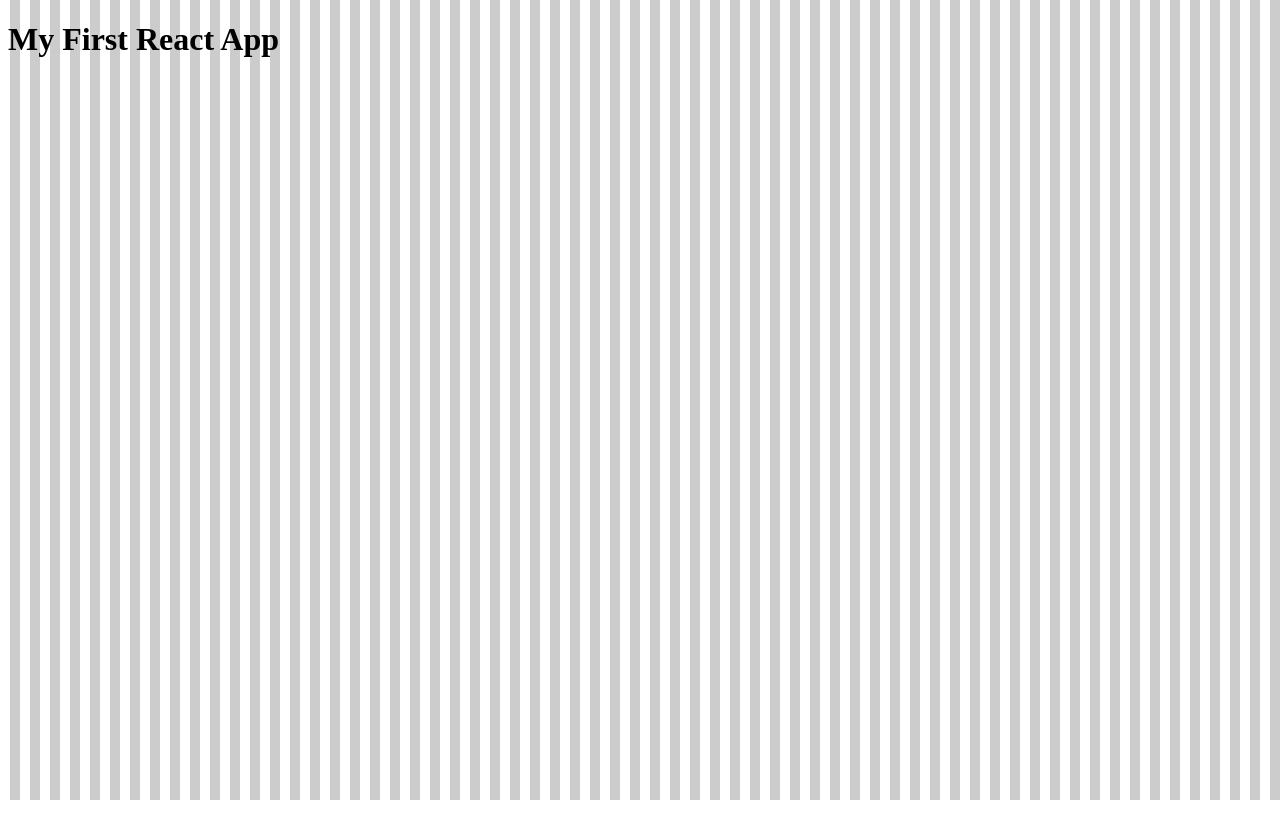
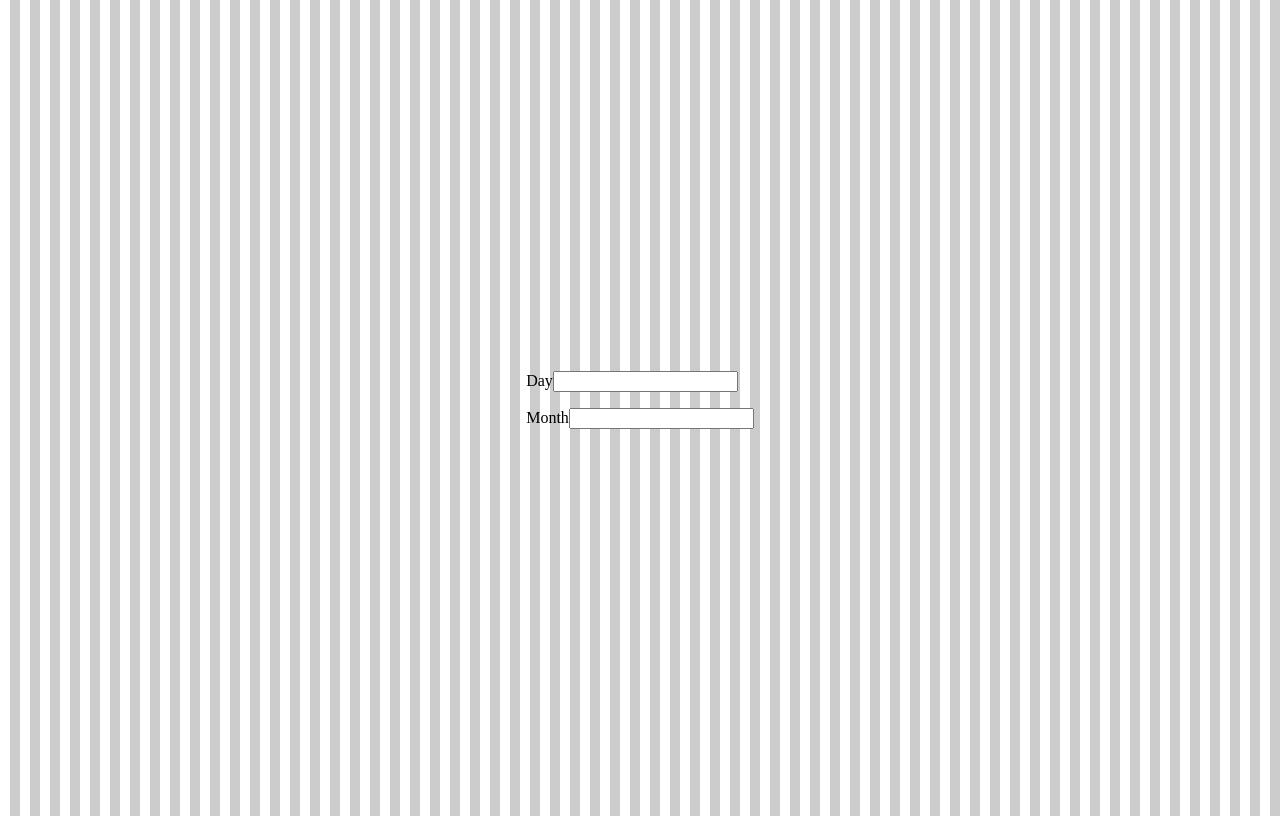
Before and after one commit to Alez05/age-calculator-app, a React (Vite) app: page / in a window 1280 px wide. Built offline with nearby package versions, Linux system fonts and the light colour scheme.

Commit message:
no styled components just css

```diff
--- a/src/App.jsx
+++ b/src/App.jsx
@@ -1,8 +1,29 @@
 const MyApp = () => {
   return (
-    <header>
-      <h1>My First React App</h1>
-    </header>
+    <div className='container'>
+      <div className='input-flex'>
+        <div className='input-container'>
+          <span>Day</span>
+          <input
+            type='number'
+            id='day'
+          />
+          <p>
+            <small className='error-day'></small>
+          </p>
+        </div>
+        <div className='input-container'>
+          <span>Month</span>
+          <input
+            type='number'
+            id='month'
+          />
+          <p>
+            <small className='error-month'></small>
+          </p>
+        </div>
+      </div>
+    </div>
   );
 };
 
--- a/src/index.css
+++ b/src/index.css
@@ -8,3 +8,10 @@
     #cccccc 20px
   );
 }
+
+.container{
+  display: flex;
+  justify-content: center;
+  align-items: center;
+  height: 100vh;
+}
```
